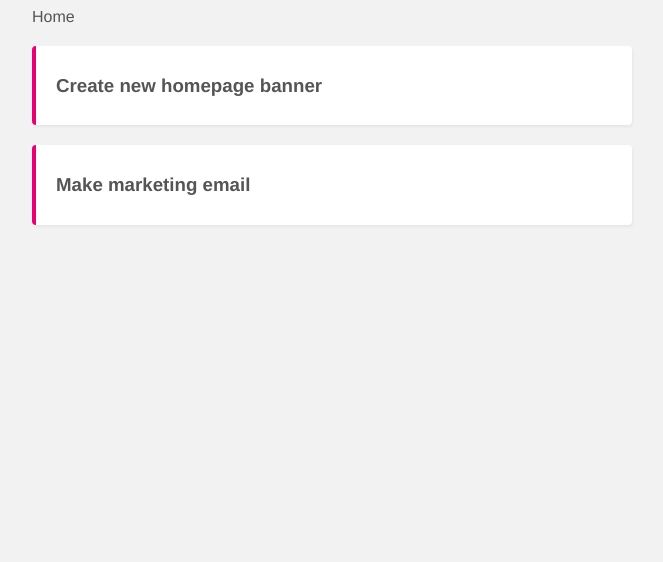
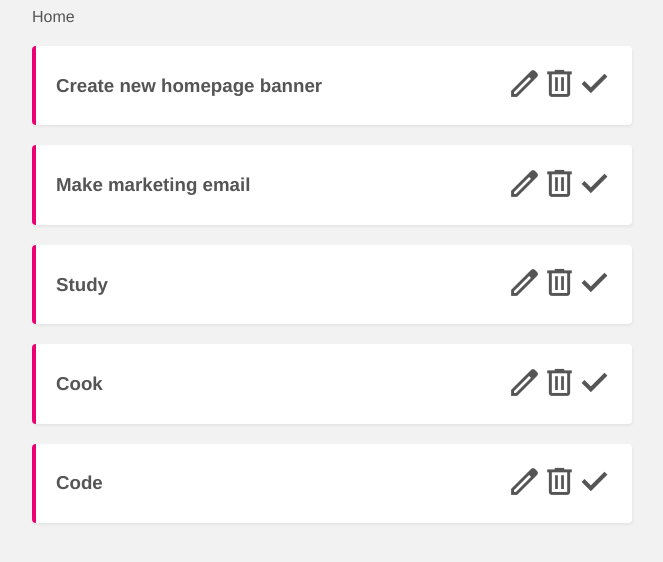
Before and after one commit to AlexStraton/Vue--Planner, a Vue app: page / in a window 1280 px wide. Shown: the top 562 px of the page, without its empty margins (308-971 px from the left). Built offline with nearby package versions, Linux system fonts and the light colour scheme; data requests are answered from the project's data file.

Commit message:
added edit, delete and tick icons and delete functionality

```diff
--- a/data/db.json
+++ b/data/db.json
@@ -11,6 +11,24 @@
       "title": "Make marketing email",
       "details": "Lorem ipsum",
       "complete": true
+    },
+    {
+      "id": 3,
+      "title": "Study",
+      "details": "Lorem ipsum",
+      "complete": true
+    },
+    {
+      "id": 4,
+      "title": "Cook",
+      "details": "Lorem ipsum",
+      "complete": false
+    },
+    {
+      "id": 5,
+      "title": "Code",
+      "details": "Lorem ipsum",
+      "complete": true
     }
   ]
 }
--- a/package.json
+++ b/package.json
@@ -13,6 +13,7 @@
     "@fortawesome/free-regular-svg-icons": "^6.6.0",
     "@fortawesome/free-solid-svg-icons": "^6.6.0",
     "@fortawesome/vue-fontawesome": "^3.0.8",
+    "@material/web": "^2.1.0",
     "core-js": "^3.8.3",
     "json-server": "^1.0.0-beta.2",
     "vue": "^3.2.13",
--- a/public/index.html
+++ b/public/index.html
@@ -1,15 +1,22 @@
 <!DOCTYPE html>
 <html lang="">
   <head>
-    <meta charset="utf-8">
-    <meta http-equiv="X-UA-Compatible" content="IE=edge">
-    <meta name="viewport" content="width=device-width,initial-scale=1.0">
-    <link rel="icon" href="<%= BASE_URL %>favicon.ico">
+    <meta charset="utf-8" />
+    <meta http-equiv="X-UA-Compatible" content="IE=edge" />
+    <meta name="viewport" content="width=device-width,initial-scale=1.0" />
+    <link rel="icon" href="<%= BASE_URL %>favicon.ico" />
+    <link
+      href="https://fonts.googleapis.com/css2?family=Material+Symbols+Outlined:opsz,wght,FILL,GRAD@20,100,1,200"
+      rel="stylesheet" />
     <title><%= htmlWebpackPlugin.options.title %></title>
   </head>
   <body>
     <noscript>
-      <strong>We're sorry but <%= htmlWebpackPlugin.options.title %> doesn't work properly without JavaScript enabled. Please enable it to continue.</strong>
+      <strong
+        >We're sorry but <%= htmlWebpackPlugin.options.title %> doesn't work
+        properly without JavaScript enabled. Please enable it to
+        continue.</strong
+      >
     </noscript>
     <div id="app"></div>
     <!-- built files will be auto injected -->
--- a/src/components/SingleProject.vue
+++ b/src/components/SingleProject.vue
@@ -1,7 +1,25 @@
 <template>
   <div class="project">
-    <div @click="handleClick" class="title">
-      <h3>{{ project.title }}</h3>
+    <div class="title_icons">
+      <h3 @click="handleClick">{{ project.title }}</h3>
+      <div class="icons">
+        <span
+          @click="handleEdit"
+          class="material-symbols-outlined material-icons"
+          >edit</span
+        >
+        <span
+          @click="deleteProject"
+          class="material-symbols-outlined material-icons">
+          delete
+        </span>
+        <span
+          @click="handleTick"
+          class="material-symbols-outlined material-icons tick"
+          :class="{ done: ticked }">
+          done
+        </span>
+      </div>
     </div>
     <div v-if="visibility" class="visibility">
       <p>{{ project.details }}</p>
@@ -15,11 +33,25 @@ export default {
   data() {
     return {
       visibility: false,
+      ticked: false,
+      url: "http://localhost:3000/projects/" + this.project.id,
     };
   },
   methods: {
     handleClick() {
       this.visibility = !this.visibility;
+    },
+    async deleteProject() {
+      try {
+        const data = await fetch(this.url, { method: "DELETE" });
+        this.$emit("delete", this.project.id);
+      } catch (error) {
+        console.log(error);
+      }
+    },
+    handleEdit() {},
+    handleTick() {
+      this.ticked = !this.ticked;
     },
   },
 };
@@ -40,4 +72,41 @@ h3 {
 .visibility {
   visibility: visible;
 }
+.title_icons {
+  display: flex;
+  justify-content: space-between;
+  align-items: center;
+}
+
+.material-icons {
+  font-size: 35px;
+  cursor: pointer;
+  font-weight: 500;
+}
+.material-icons:hover {
+  color: #e90074;
+}
+.tick {
+  font-weight: 900;
+}
+.done {
+  background-color: rgba(112, 243, 89, 0.7);
+}
 </style>
+
+<!-- {
+  "projects": [
+    {
+      "id": 1,
+      "title": "Create new homepage banner",
+      "details": "Lorem ipsum",
+      "complete": false
+    },
+    {
+      "id": 2,
+      "title": "Make marketing email",
+      "details": "Lorem ipsum",
+      "complete": true
+    }
+  ]
+} -->
--- a/src/views/Home.vue
+++ b/src/views/Home.vue
@@ -2,7 +2,7 @@
   <div class="home">Home</div>
   <div v-if="projects.length">
     <div v-for="project in projects" :key="project.id">
-      <SingleProject :project="project" />
+      <SingleProject :project="project" @delete="handleDelete" />
     </div>
   </div>
 </template>
@@ -21,8 +21,15 @@ export default {
   async mounted() {
     const data = await fetch("http://localhost:3000/projects");
     const parsedData = await data.json();
-
     this.projects = parsedData;
+  },
+  methods: {
+    handleDelete(id) {
+      this.projects = this.projects.filter((project) => {
+        return project.id !== id;
+      });
+      console.log(this.projects);
+    },
   },
 };
 </script>
```
Also changed, not shown: src/main.js (+4 -4 lines), 1 other file (tests, documents, lock files or other folders).
